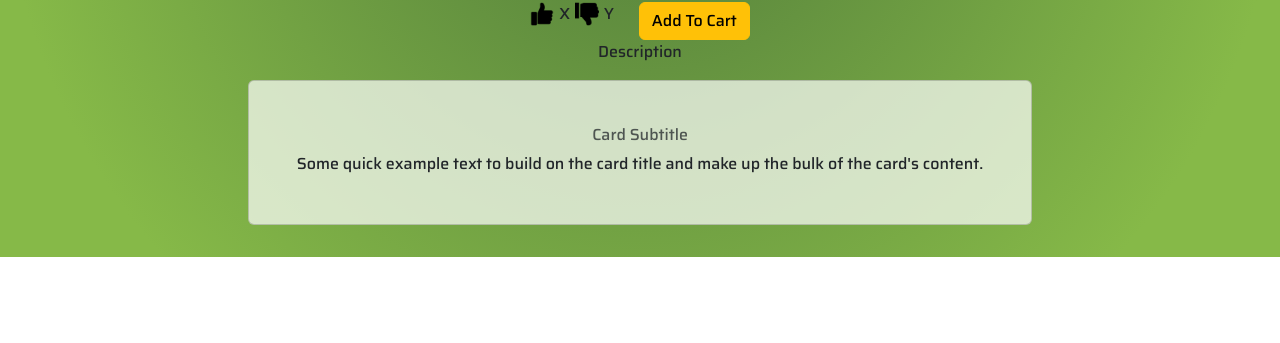
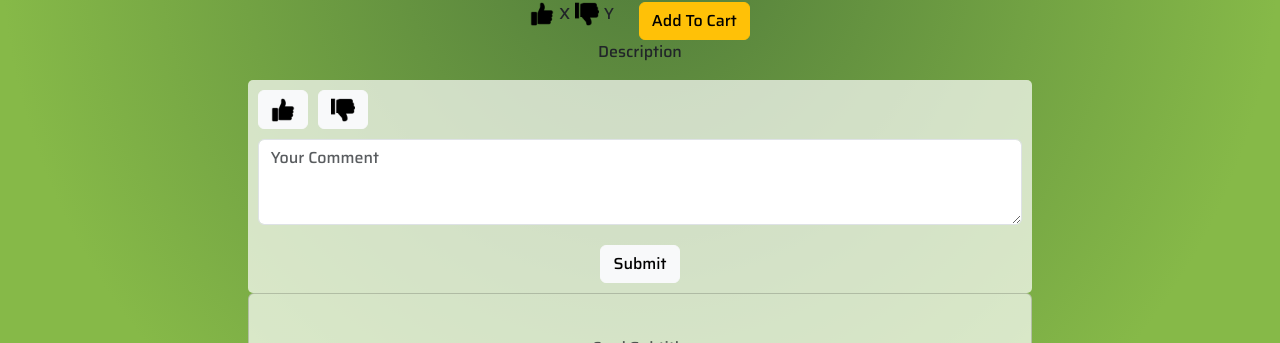
Before and after one commit to BomingYu/Capstone_Project, a React (Vite) app in the folder frontend/: page / in a window 1280 px wide. Shown: the part 596-939 px from the top of the page. Before the commit the page ends 853 px from the top, so only its background shows below. Built offline with nearby package versions, Linux system fonts and the light colour scheme; the HTML template or start-up script is replaced by a standard one.

Commit message:
commentInput added

```diff
--- a/frontend/src/App.css
+++ b/frontend/src/App.css
@@ -151,12 +151,22 @@ body {
   gap: 15px;
 }
 
-.loginForm , .signupForm , .userSettingForm , .addNewProductForm{
+.loginForm , .signupForm , .userSettingForm , .addNewProductForm , .commentInputForm{
   display: flex;
   flex-direction: column;
   justify-content: center;
   align-items: center;
   gap: 20px;
+}
+
+.commentInputDiv{
+  padding: 10px;
+  border-radius: 5px;
+  display: flex;
+  flex-direction: column;
+  gap: 10px;
+  justify-content: center;
+  background-color: rgba(255, 255, 255, 0.7);
 }
 
 .errorMessage{
@@ -185,6 +195,10 @@ body {
   justify-content: flex-end;
   align-items: center;
   gap: 7px;
+}
+.rateInput{
+  display: flex;
+  gap: 10px;
 }
 .detailWeidges{
   display: flex;
--- /dev/null
+++ b/frontend/src/components/CommentInputComponent.jsx
@@ -0,0 +1,25 @@
+import Form from "react-bootstrap/Form";
+import Button from "react-bootstrap/Button";
+import thumbUp from "../assets/icons/thumb-up.png";
+import thumpDown from "../assets/icons/thumb-down.png";
+
+const CommentInputComponent = () => {
+  return (
+    <div className="commentInputDiv">
+      <div className="rateInput">
+        <Button variant="light">
+          <img src={thumbUp} style={{ width: "24px", height: "24px" }} />
+        </Button>
+        <Button variant="light">
+          <img src={thumpDown} style={{ width: "24px", height: "24px" }} />
+        </Button>
+      </div>
+      <Form className="commentInputForm">
+        <Form.Control as="textarea" placeholder="Your Comment" rows={3} />
+        <Button variant="light">Submit</Button>
+      </Form>
+    </div>
+  );
+};
+
+export default CommentInputComponent;
--- a/frontend/src/pages/HomePage.jsx
+++ b/frontend/src/pages/HomePage.jsx
@@ -2,6 +2,7 @@ import { useUserContext } from "../contexts/userContext";
 import ProductListComponent from "../components/ProductListComponent";
 import CommentComponent from "../components/CommentComponent";
 import ProductDetailComponent from "../components/ProductDetailComponent";
+import CommentInputComponent from "../components/CommentInputComponent";
 
 function HomePage() {
 
@@ -15,6 +16,7 @@ function HomePage() {
       )}
 
       <ProductDetailComponent />
+      <CommentInputComponent />
       <CommentComponent />
     </div>
   );
```
